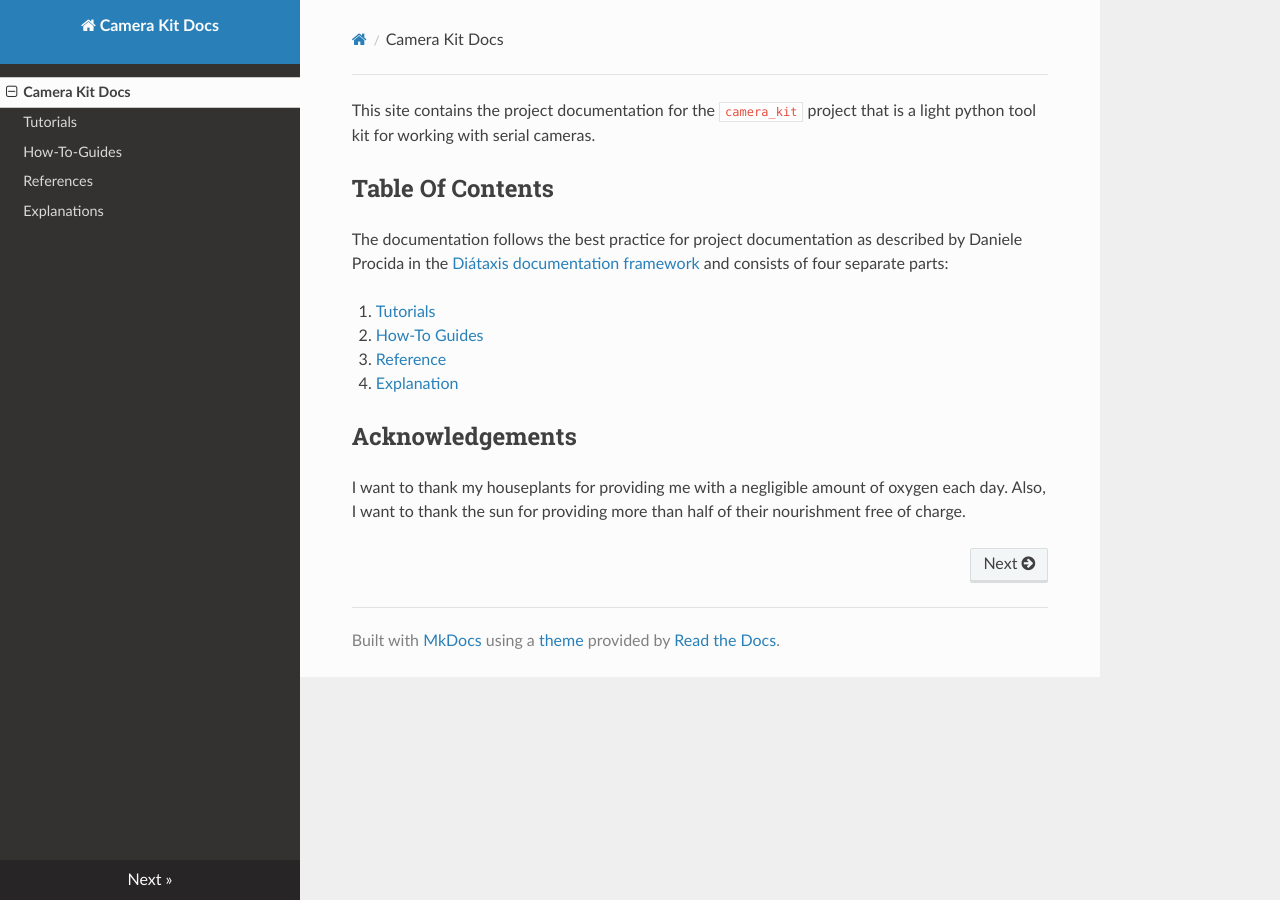
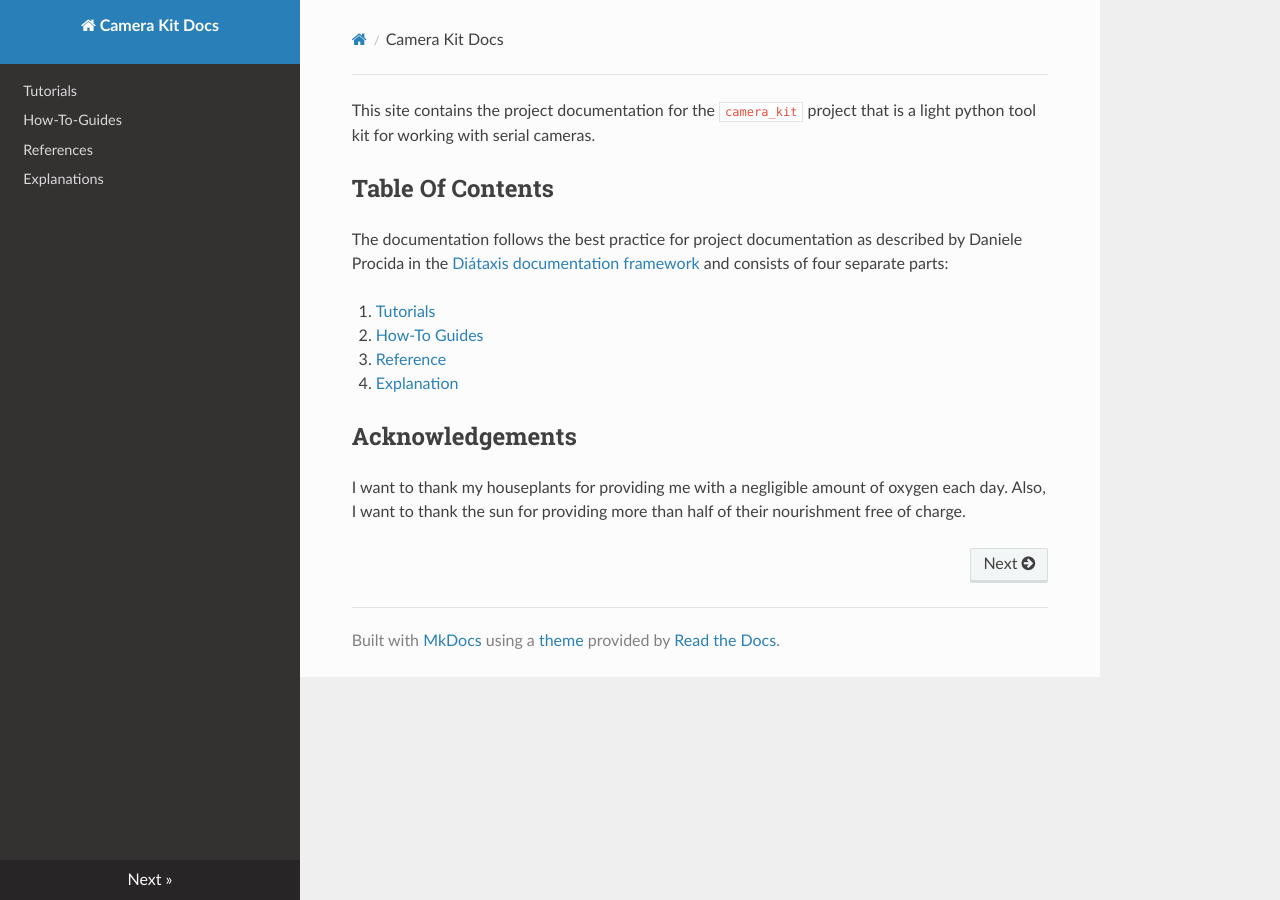
Before and after one commit to DFKI-ChargePal/chargepal_camera_kit, an MkDocs documentation site: the page built from docs/index.md, in a window 1280 px wide. Built offline with MkDocs 1.6.1, drawn with Linux system fonts in a browser that asks for light colours; nearby versions of some CDN libraries.

Commit message:
Update doc settings

```diff
--- a/mkdocs.yml
+++ b/mkdocs.yml
@@ -2,9 +2,12 @@
 
 theme:
   name: "readthedocs"
-
-#  features:
-#    - navigation.path
+  highlightjs: true
+  include_homepage_in_sidebar: false
+  navigation_depth: 4
+  collapse_navigation: true
+  titles_only: false
+  sticky_navigation: true
 
 plugins:
   - mkdocstrings
```
